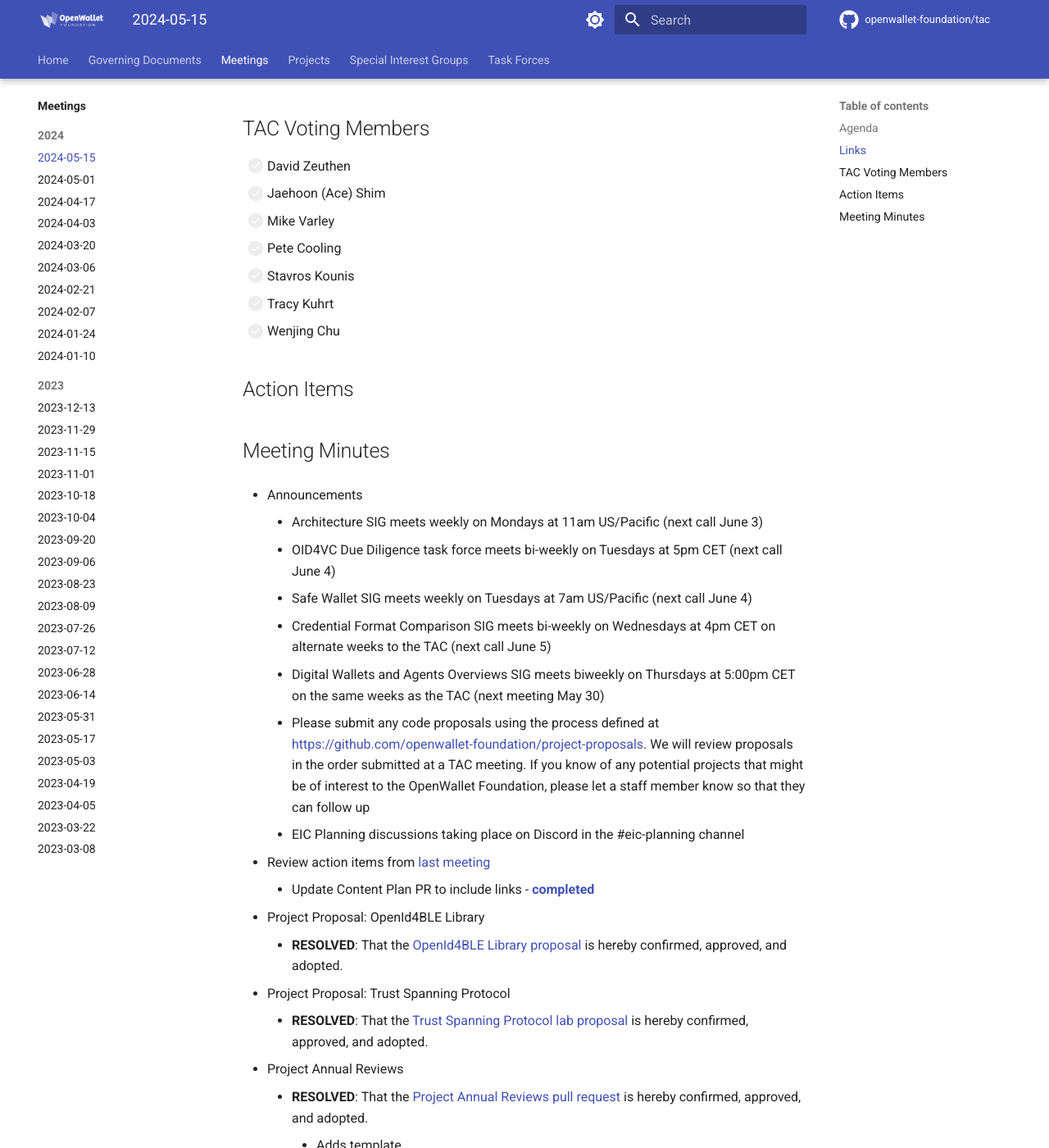
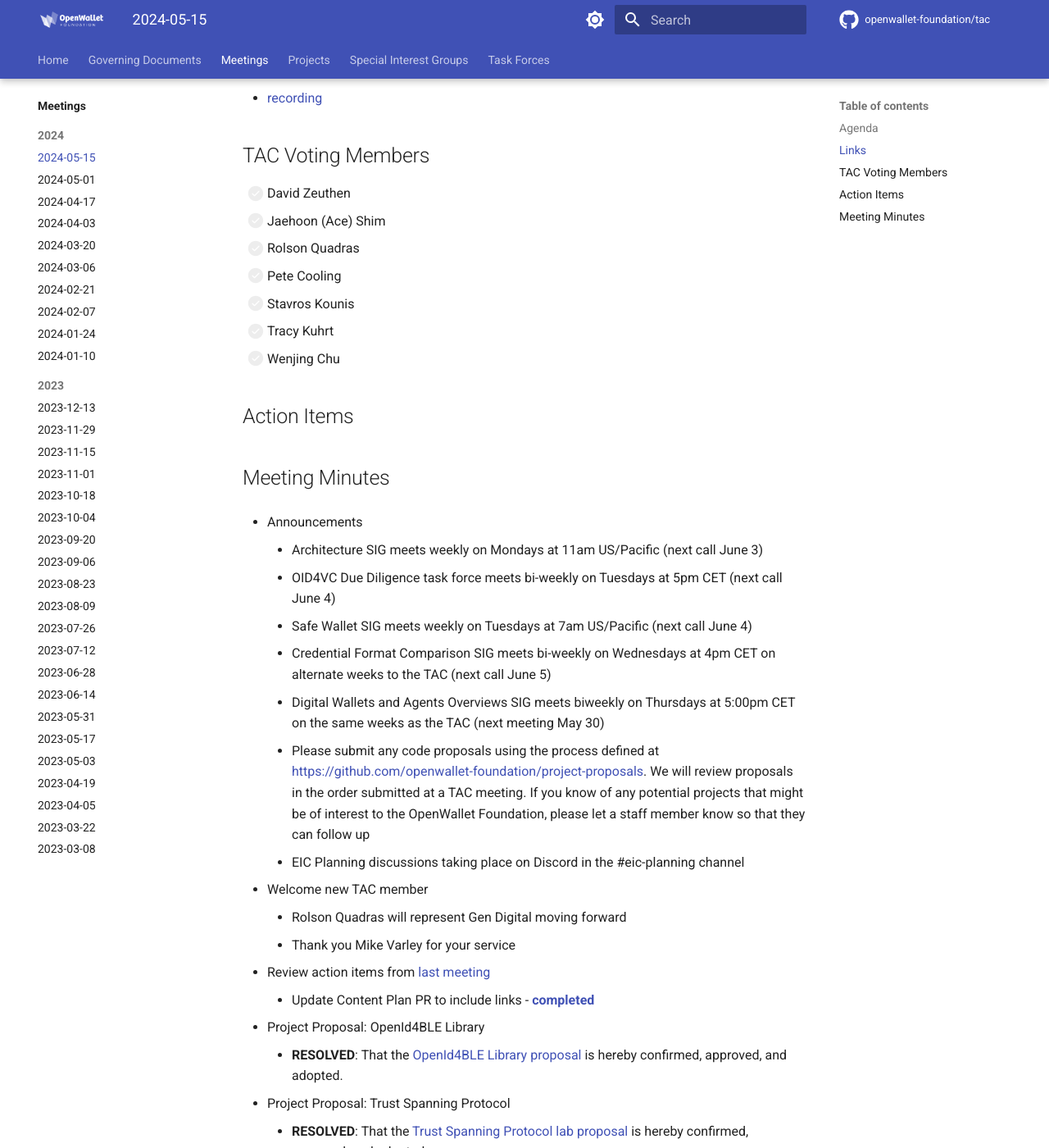
Before and after one commit to openwallet-foundation/tac, an MkDocs documentation site: the page built from docs/meetings/2024/2024-05-15.md, in a window 1280 px wide and 1400 px high, scrolled down 721 px. Shown: the whole window at 82% size. Built offline with MkDocs 1.6.1 and Material for MkDocs 9.7.7, drawn with Linux system fonts in a browser that asks for light colours; comment, search, counter and statistics services are not loaded; some of the changed text lies outside the part shown.

Commit message:
Add agenda item
Signed-off-by: Tracy Kuhrt <tracy.a.kuhrt@accenture.com>

```diff
--- a/docs/meetings/2024/2024-05-15.md
+++ b/docs/meetings/2024/2024-05-15.md
@@ -6,6 +6,7 @@
 ## Agenda
 - Announcements
 - Review action items from [last meeting](./2024-05-01.md#action-items)
+- Welcome new TAC member
 - Project Proposal: [OpenId4BLE Library](https://github.com/openwallet-foundation/project-proposals/pull/32)
 - Project Proposal: [Trust Spanning Protocol](https://github.com/openwallet-foundation/project-proposals/pull/33)
 - [Project Annual Reviews](https://github.com/openwallet-foundation/tac/pull/145)
@@ -20,7 +21,7 @@
 
 - [ ] David Zeuthen
 - [ ] Jaehoon (Ace) Shim
-- [ ] Mike Varley
+- [ ] Rolson Quadras
 - [ ] Pete Cooling
 - [ ] Stavros Kounis
 - [ ] Tracy Kuhrt
@@ -38,6 +39,10 @@
     - Digital Wallets and Agents Overviews SIG meets biweekly on Thursdays at 5:00pm CET on the same weeks as the TAC (next meeting May 30)
     - Please submit any code proposals using the process defined at https://github.com/openwallet-foundation/project-proposals. We will review proposals in the order submitted at a TAC meeting. If you know of any potential projects that might be of interest to the OpenWallet Foundation, please let a staff member know so that they can follow up
     - EIC Planning discussions taking place on Discord in the #eic-planning channel
+
+- Welcome new TAC member
+    - Rolson Quadras will represent Gen Digital moving forward
+    - Thank you Mike Varley for your service
 
 - Review action items from [last meeting](./2024-05-01.md#action-items)
     - Update Content Plan PR to include links - **[completed](https://tac.openwallet.foundation/governance/content-plan/)**
```
